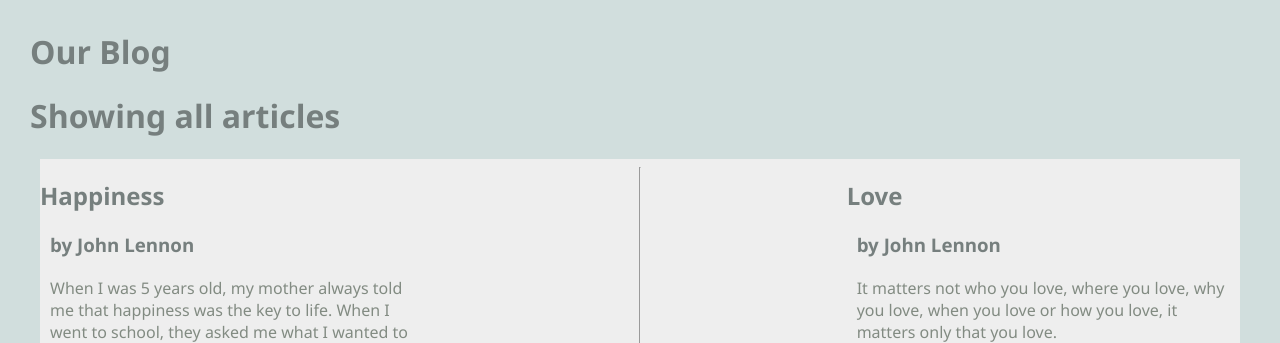
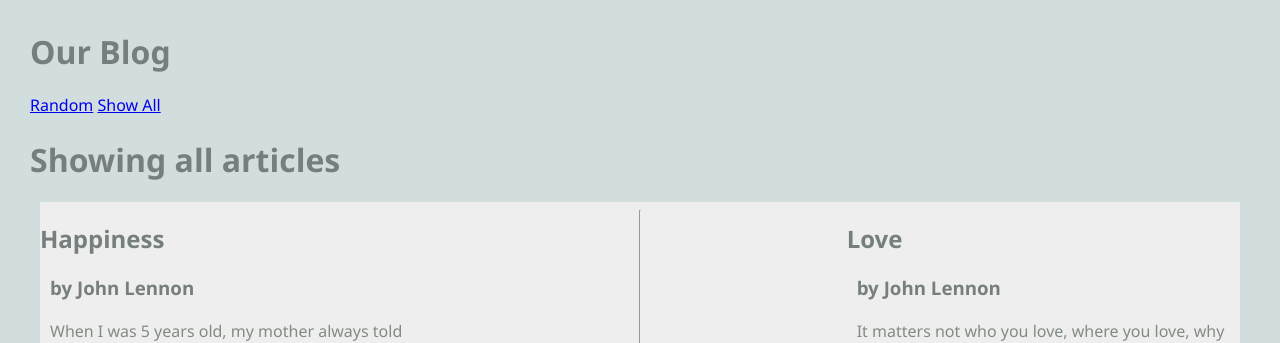
Before and after one commit to alvenie/cs412, a Django app: page /blog/show_all in a window 1280 px wide. Shown: the top 343 px of the page. Run offline with Django 5.2, Linux system fonts and the light colour scheme; data comes from the database, SQL or seed files in the repository.

Commit message:
Finished blog example.

```diff
--- a/blog/templates/blog/base.html
+++ b/blog/templates/blog/base.html
@@ -11,6 +11,12 @@
 
         <h1>Our Blog</h1>
 
+        <nav>
+            <ul>
+                <li><a href="{% url 'random' %}">Random</a></li>
+                <li><a href="{% url 'show_all' %}">Show All</a></li>
+            </ul>
+        </nav>
     <!-- substitute in the specific content here -->
     {% block content %}
     {% endblock %}
--- a/blog/templates/blog/show_all.html
+++ b/blog/templates/blog/show_all.html
@@ -19,7 +19,9 @@
                 </p>
             </div>
 
-            <img src="{{ article.image_url }}" alt="">
+            <a href="{% url 'article' article.pk %}">
+                <img src="{{ article.image_url }}" alt="">
+            </a>
 
         </article>
         <hr>
```
